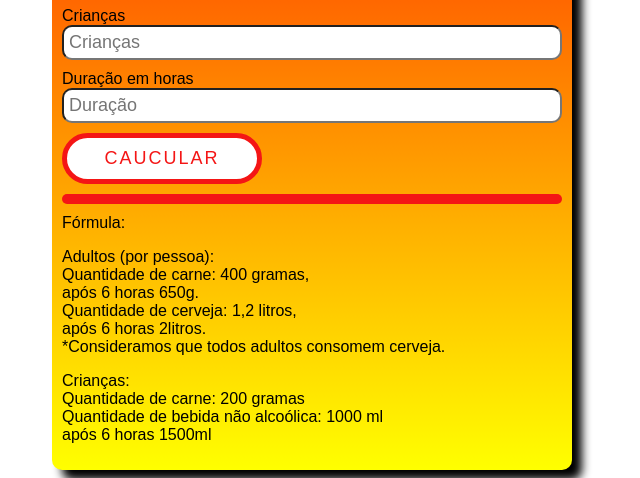
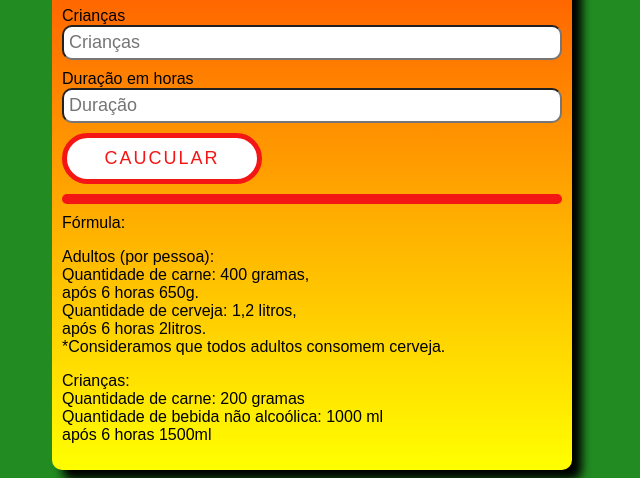
Before and after one commit to rafaelrarozo/Churrascometro, a plain HTML site: page index.html in a window 1280 px wide. Shown: the part 329-807 px from the top of the page, without its empty margins (328-968 px from the left). Drawn offline with Linux system fonts and the light colour scheme.

Commit message:
background-color green

```diff
--- a/style.css
+++ b/style.css
@@ -1,6 +1,7 @@
 body{
     background-repeat: no-repeat;
     background-size:cover;
+    background-color: forestgreen;
 }
 #container{
 display: block;
```
